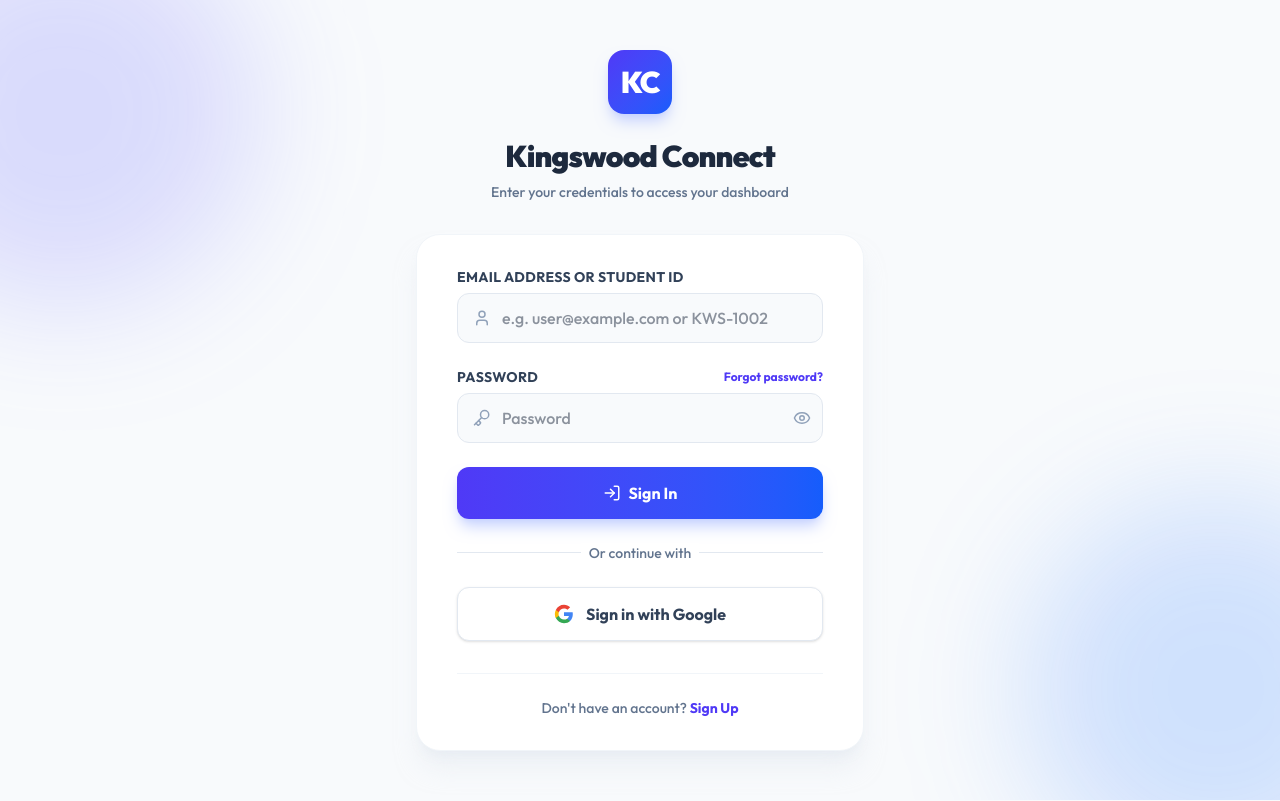
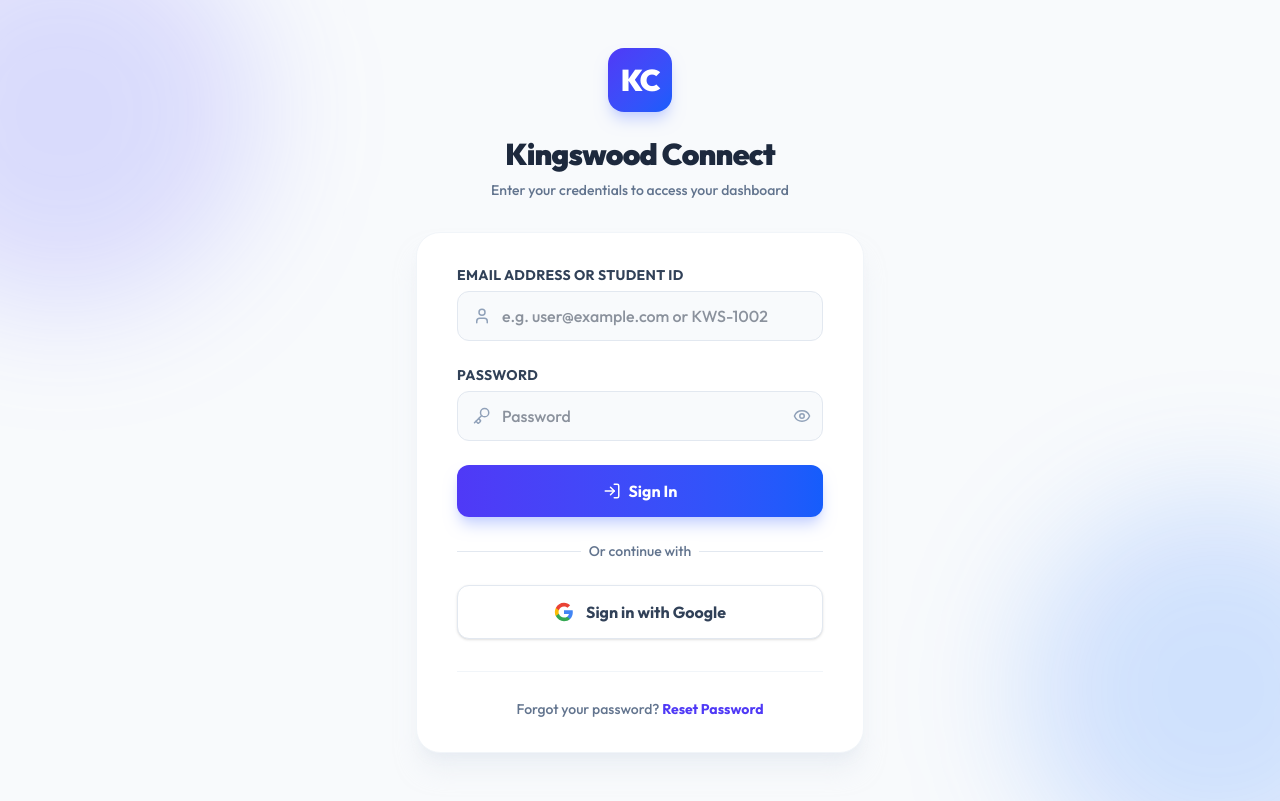
Before and after one commit to deshan2004/Kingswood-Connect, a React (Vite) app in the folder frontend/: page /login in a window 1280 px wide. Built offline with nearby package versions, Linux system fonts and the light colour scheme; no server answers.

Commit message:
Update Login.jsx

```diff
--- a/frontend/src/pages/Login.jsx
+++ b/frontend/src/pages/Login.jsx
@@ -210,21 +210,9 @@ const Login = () => {
               </div>
 
               <div>
-                <div className="flex justify-between items-center mb-1.5">
-                  <label className="block text-sm font-bold text-slate-700 uppercase tracking-wide">
-                    Password
-                  </label>
-                  <button
-                    type="button"
-                    onClick={() => {
-                      setResetIdentifier(identifier);
-                      setIsResetMode(true);
-                    }}
-                    className="text-xs font-bold text-indigo-600 hover:text-indigo-800 transition-colors"
-                  >
-                    Forgot password?
-                  </button>
-                </div>
+                <label className="block text-sm font-bold text-slate-700 mb-1.5 uppercase tracking-wide">
+                  Password
+                </label>
                 <div className="relative">
                   <span className="absolute inset-y-0 left-0 pl-4 flex items-center text-slate-400">
                     <Key size={18} />
@@ -297,12 +285,17 @@ const Login = () => {
               </div>
 
               <div className="mt-8 text-center border-t border-slate-100 pt-6">
-                <p className="text-sm text-slate-500 font-medium">
-                  Don't have an account?{' '}
-                  <Link to="/signup" className="font-bold text-indigo-600 hover:text-indigo-800 transition-colors">
-                    Sign Up
-                  </Link>
-                </p>
+                <button
+                  type="button"
+                  onClick={() => {
+                    setResetIdentifier(identifier);
+                    setIsResetMode(true);
+                  }}
+                  className="text-sm font-medium text-slate-500 hover:text-indigo-600 transition-colors"
+                >
+                  Forgot your password?{' '}
+                  <span className="font-bold text-indigo-600 hover:underline">Reset Password</span>
+                </button>
               </div>
             </div>
           )}
```
